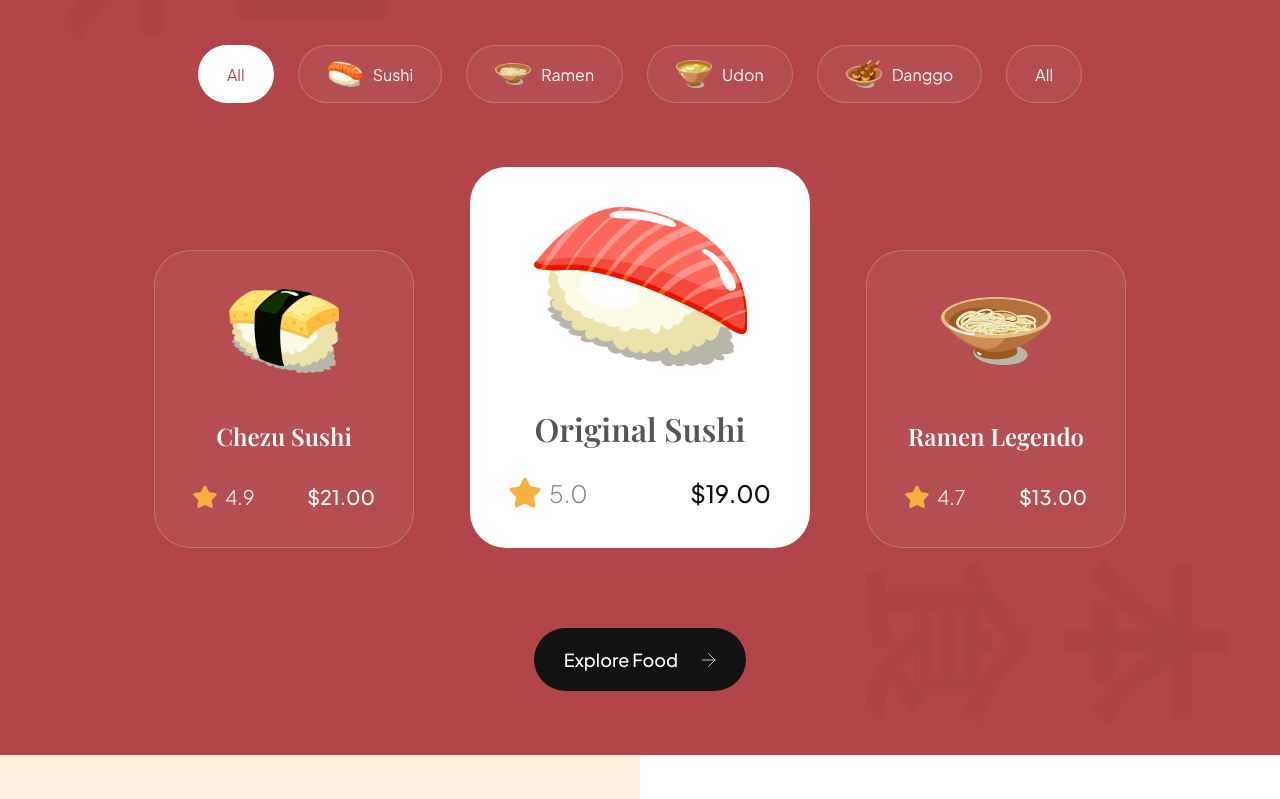
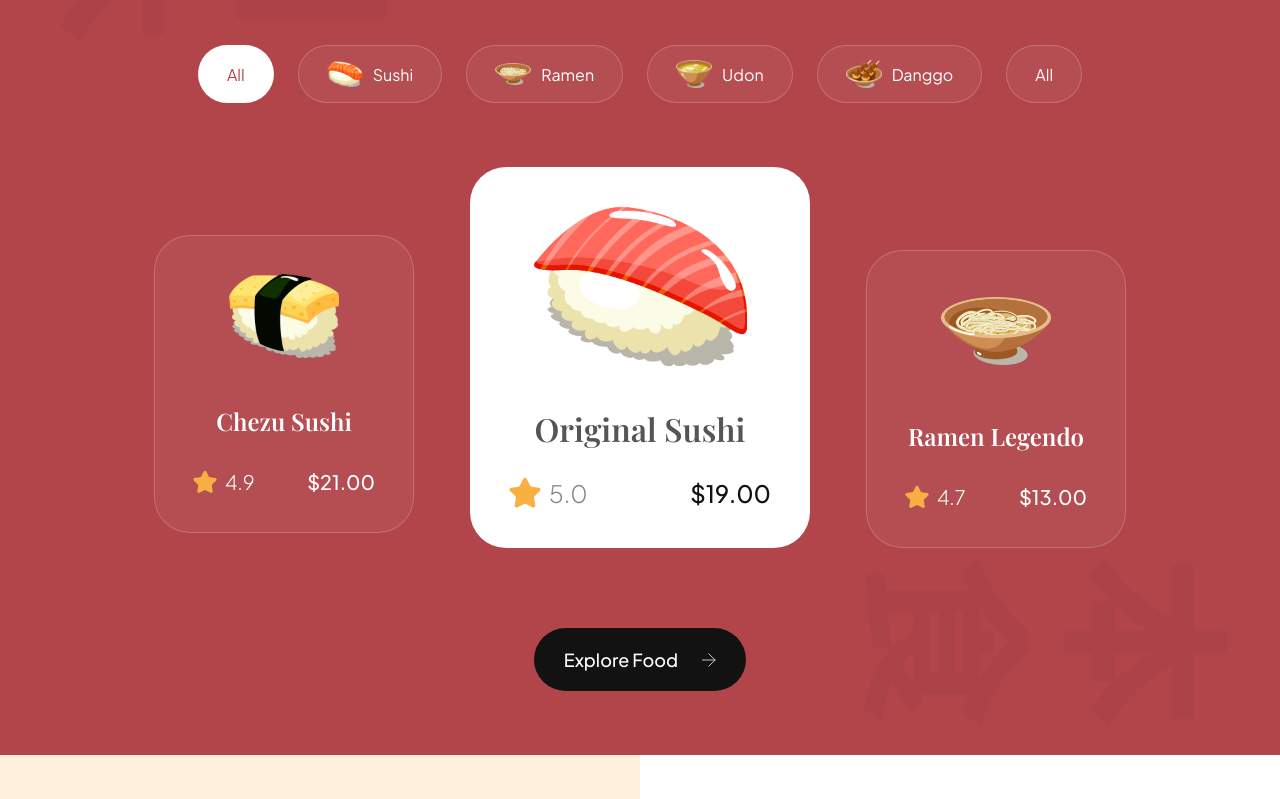
Before and after one commit to adrianhajdin/project_html_css_website, a website built with Vite: page index.html in a window 1280 px wide. In both pictures the pointer is over the element 284 px from the left and 2062 px from the top of the page. Shown: the part 1663-2462 px from the top of the page. Built offline with nearby package versions, Linux system fonts and the light colour scheme.

Commit message:
added-transition-and-transform-effect
I added a transition and transform effect to the popular-foods__card section

```diff
--- a/css/sections/popular.css
+++ b/css/sections/popular.css
@@ -196,3 +196,15 @@
   font-size: 24px;
   color: var(--secondary-color)
 }
+
+/* ---------- transition and transform ----------- */
+.st {
+  transition: transform 0.2s ease-in;
+}
+
+.st:hover {
+  cursor: pointer;
+  transform: translateY(-15px);
+}
+
+/* --------------------- */
```
